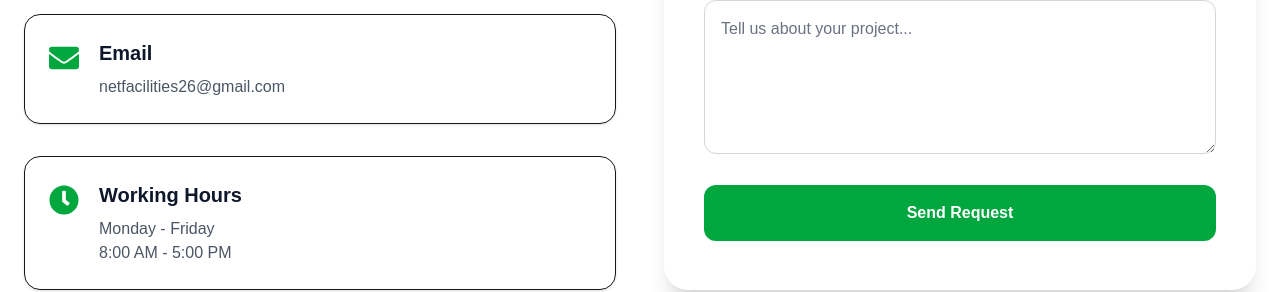
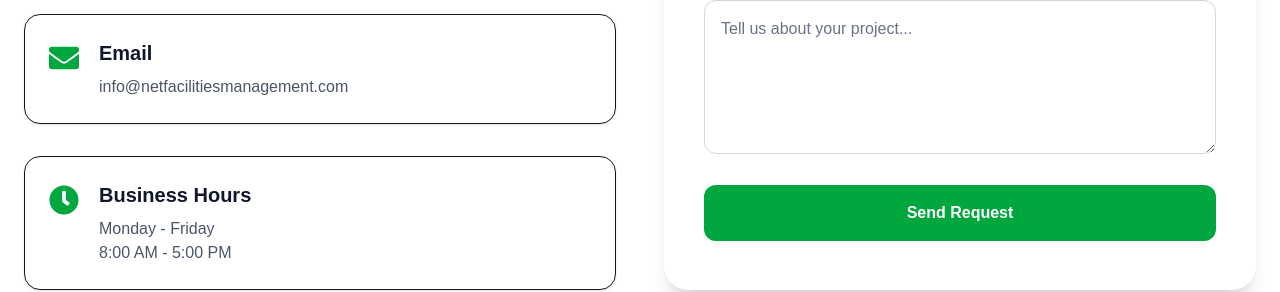
Before and after one commit to NetfacilitiesLtd/net-facilities, a Next.js app: page /contact in a window 1280 px wide. Shown: the part 622-914 px from the top of the page. Built offline with nearby package versions, Linux system fonts and the light colour scheme.

Commit message:
Force redeploy and update contact page

```diff
--- a/components/contact/ContactSection.tsx
+++ b/components/contact/ContactSection.tsx
@@ -107,10 +107,10 @@ const sendEmail = (e: React.FormEvent<HTMLFormElement>) => {
           </h3>
 
           <a
-            href="mailto:netfacilities26@gmail.com"
+            href="mailto:info@netfacilitiesmanagement.com"
             className="mt-2 block text-gray-600 transition hover:text-green-600"
           >
-            netfacilities26@gmail.com
+            info@netfacilitiesmanagement.com
           </a>
         </div>
 
@@ -121,7 +121,7 @@ const sendEmail = (e: React.FormEvent<HTMLFormElement>) => {
 
         <div>
           <h3 className="text-xl font-bold text-slate-900">
-            Working Hours
+            Business Hours
           </h3>
 
           <p className="mt-2 text-gray-600">
```
